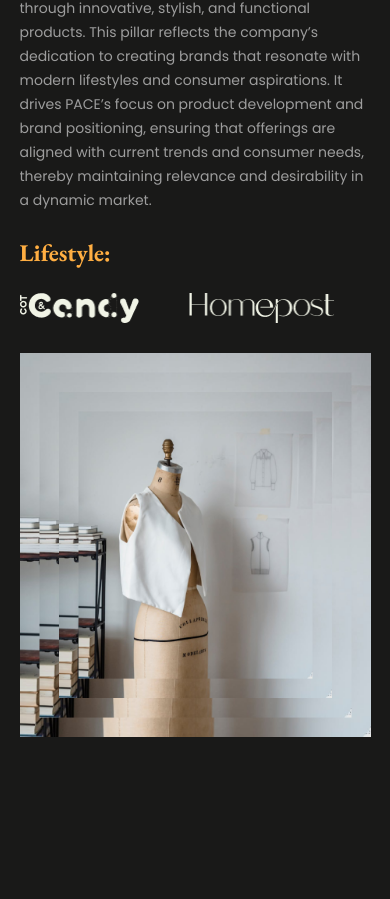
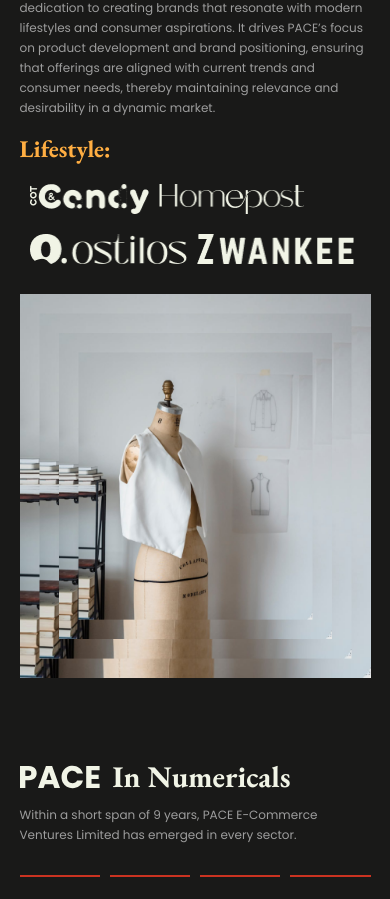
Before and after one commit to TarunRajpurohit123/pace-bussiness-website, a Next.js app in the folder pace-website/: page / in a window 390 px wide. Shown: the part 1717-2616 px from the top of the page. Built offline with nearby package versions, Linux system fonts and the light colour scheme.

Commit message:
working on home page responsive

```diff
--- a/pace-website/src/app/globals.css
+++ b/pace-website/src/app/globals.css
@@ -941,9 +941,11 @@ option:hover {
     height: auto !important;
   }
   .homeStatics__right {
-    flex-direction: column;
+    /* flex-direction: column; */
     margin-top: 3rem;
-    margin-left: 0;
+    margin-left: auto;
+    margin-right: auto;
+    width: 90%;
   }
   .homeStatic_not_first_card {
     margin-top: 1rem;
@@ -955,10 +957,12 @@ option:hover {
     width: 90% !important;
   }
   .highlightC__inner {
-    width: 100% !important;
+    width: 90% !important;
   }
   .homeStatics__card {
     margin-left: 0 !important;
+    width: 23% !important;
+    margin-top: 0;
   }
   .tpslideNumber {
     font-size: 4rem !important;
@@ -2275,6 +2279,67 @@ option:hover {
     font-size: 1.2rem;
     line-height: 2rem;
   }
+  .wc__left__content > div {
+    /* flex-direction: column; */
+    flex-wrap: wrap;
+    margin-top: 0 !important;
+  }
+  .wc__left__content > div > div {
+    margin-top: 0rem;
+  }
+  .wc__left__content > div img {
+    margin-left: 1rem !important;
+    margin-top: 2rem !important;
+  }
+  .wc__left__content > p {
+    font-size: 1.2rem !important;
+    line-height: 2rem !important;
+  }
+  .wc__left__content {
+    margin-top: 1.5rem;
+  }
+  .homeThreePillar {
+    padding-bottom: 7rem !important;
+  }
+  .homeStatics {
+    padding-top: 0 !important;
+  }
+  .homeStatics__left h1 {
+    font-size: 3rem;
+  }
+  .homeStatics__left > p {
+    margin-top: 0;
+    font-size: 1.2rem;
+    line-height: 2rem;
+  }
+  .homeStatics__right {
+    justify-content: space-between;
+    width: 100% !important;
+  }
+  .homeStatics__card > .stat_heading {
+    font-size: 1.2rem;
+    line-height: 2rem;
+  }
+  .counter .stat_number {
+    font-size: 2rem !important;
+  }
+  .homeStatics__card {
+    height: 12rem;
+  }
+  .homeStatics {
+    padding-bottom: 7rem !important;
+  }
+  .home__high__carousel_outer {
+    margin-top: 0 !important;
+    margin-bottom: 7 !important;
+  }
+  .highlightC__inner > h1 {
+    font-size: 3rem;
+    line-height: 3rem;
+  }
+  .investors__cta {
+    padding-top: 0 !important;
+  }
 }
 @media (min-width: 1000px) {
   .acp__left--mobile {
--- a/pace-website/src/components/components/HomeBrands.jsx
+++ b/pace-website/src/components/components/HomeBrands.jsx
@@ -208,7 +208,7 @@ export default function HomeBrands() {
               onSwiper={(swiper) => {
                 swiperRef.current = swiper; // Store the Swiper instance in the ref
               }}
-              // modules={[Autoplay]}
+              modules={[Autoplay]}
               className="mySwiper"
             >
               {data?.map((card, ind) => {
--- a/pace-website/src/components/components/HomeHighlightCarousel.jsx
+++ b/pace-website/src/components/components/HomeHighlightCarousel.jsx
@@ -85,7 +85,7 @@ export default function HomeHighlightCarousel() {
   ];
 
   return (
-    <div className="my-[7.5rem]">
+    <div className="my-[7.5rem] home__high__carousel_outer">
       <section className="home__high__carousel">
         <div className="highlightC__inner page-width">
           <h1>Highlights of the Year</h1>
--- a/pace-website/src/components/components/HomeStatics.jsx
+++ b/pace-website/src/components/components/HomeStatics.jsx
@@ -1,6 +1,9 @@
+"use client";
+
 import { Logo } from "@/components";
 import uniqid from "uniqid";
 import Counter from "./Counter";
+import { useEffect, useState } from "react";
 
 const data = [
   {
@@ -21,14 +24,25 @@ const data = [
   },
 ];
 export default function HomeStatics() {
+  const [currentScreen, setCurrentScreen] = useState(null);
+  useEffect(() => {
+    if (window.innerWidth) {
+      setCurrentScreen(window?.innerWidth);
+    }
+  }, []);
   return (
     <>
       <section className="page-width homeStatics flex items-center">
         {/* left */}
         <div className="homeStatics__left">
           <h1 className="flex items-center">
-            <Logo color="var(--pure)" styles={{ marginRight: "1.3rem" }} /> In
-            Numericals
+            <Logo
+              currentScreen={currentScreen}
+              mbWidth={"80"}
+              color="var(--pure)"
+              styles={{ marginRight: "1.3rem" }}
+            />{" "}
+            In Numericals
           </h1>
           <p className="w-[41.2rem]">
             Within a short span of 9 years, PACE E-Commerce Ventures Limited has
@@ -42,7 +56,9 @@ export default function HomeStatics() {
             return (
               <div
                 key={uniqid("static", "card")}
-                className={`homeStatics__card counter ${ind!=0&& "homeStatic_not_first_card"}`}
+                className={`homeStatics__card counter ${
+                  ind != 0 && "homeStatic_not_first_card"
+                }`}
                 style={ind != 0 ? { marginLeft: "10rem" } : {}}
               >
                 {/* <p className="stat_number">{statData?.number}</p> */}
```
